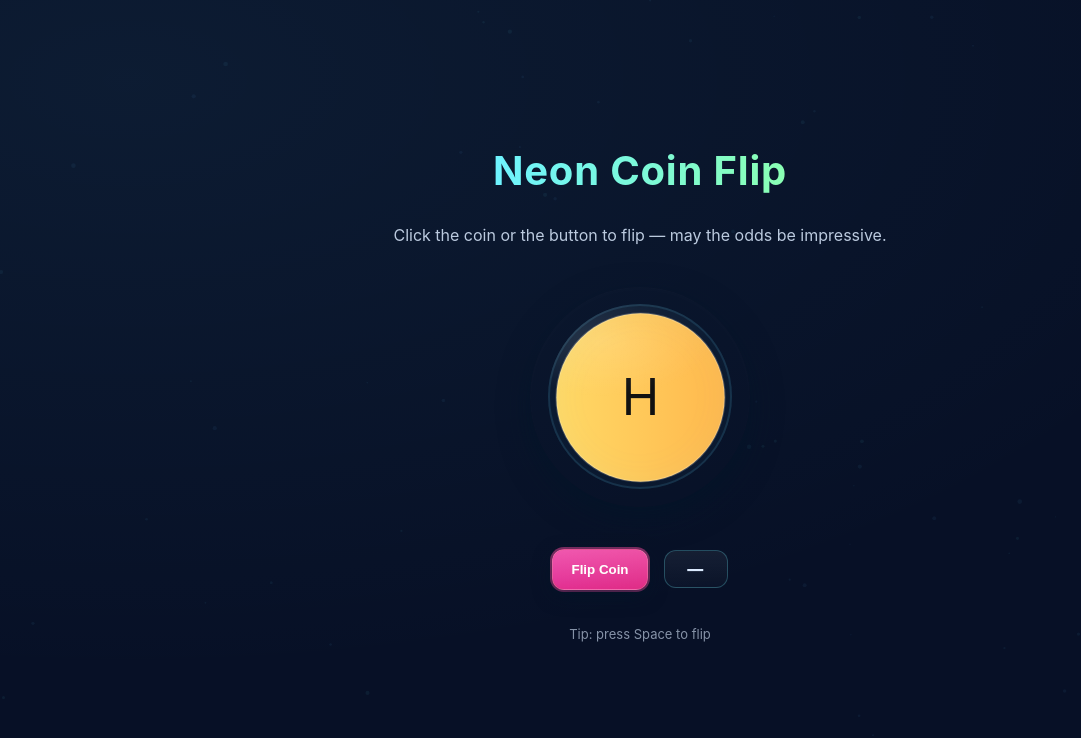
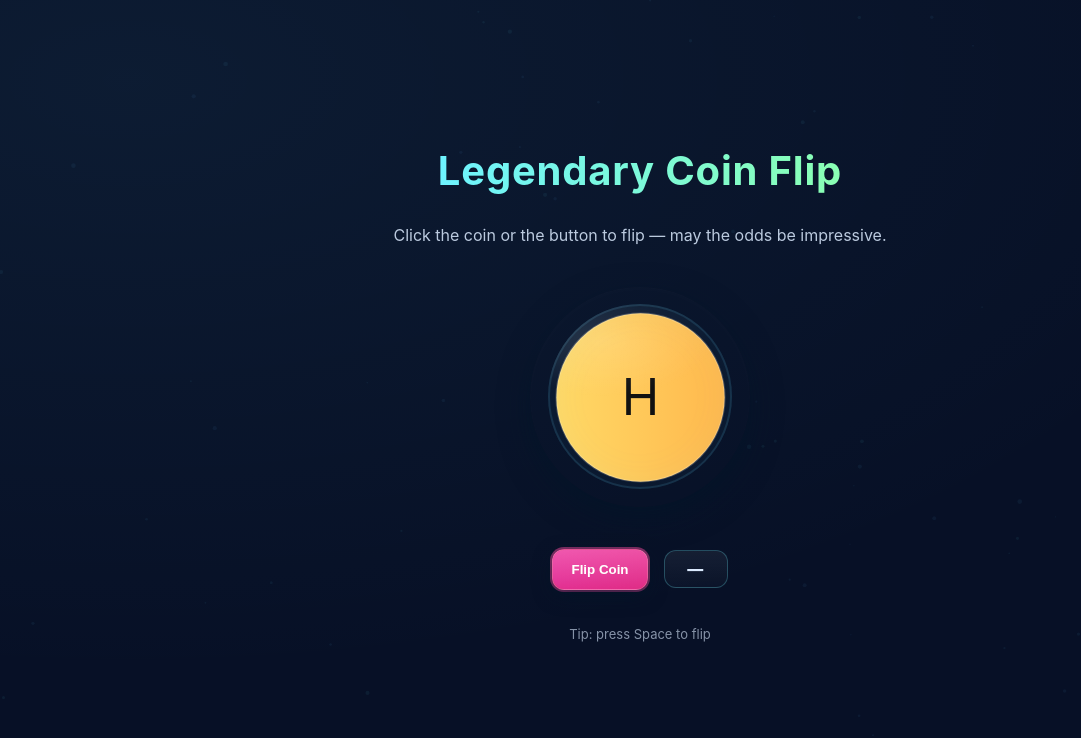
Before and after one commit to mzaid03/coinflipmain, a plain HTML site: page index.html in a window 1280 px wide. Shown: the top 738 px of the page, without its empty margins (0-1081 px from the left). Drawn offline with Linux system fonts and the light colour scheme.

Commit message:
Add files via upload

```diff
--- a/index.html
+++ b/index.html
@@ -11,7 +11,7 @@
   <canvas id="bg" aria-hidden="true"></canvas>
 
   <main class="stage">
-    <h1 class="title">Neon Coin Flip</h1>
+    <h1 class="title">Legendary Coin Flip</h1>
     <p class="subtitle">Click the coin or the button to flip — may the odds be impressive.</p>
 
     <div class="coin-wrap">
```
